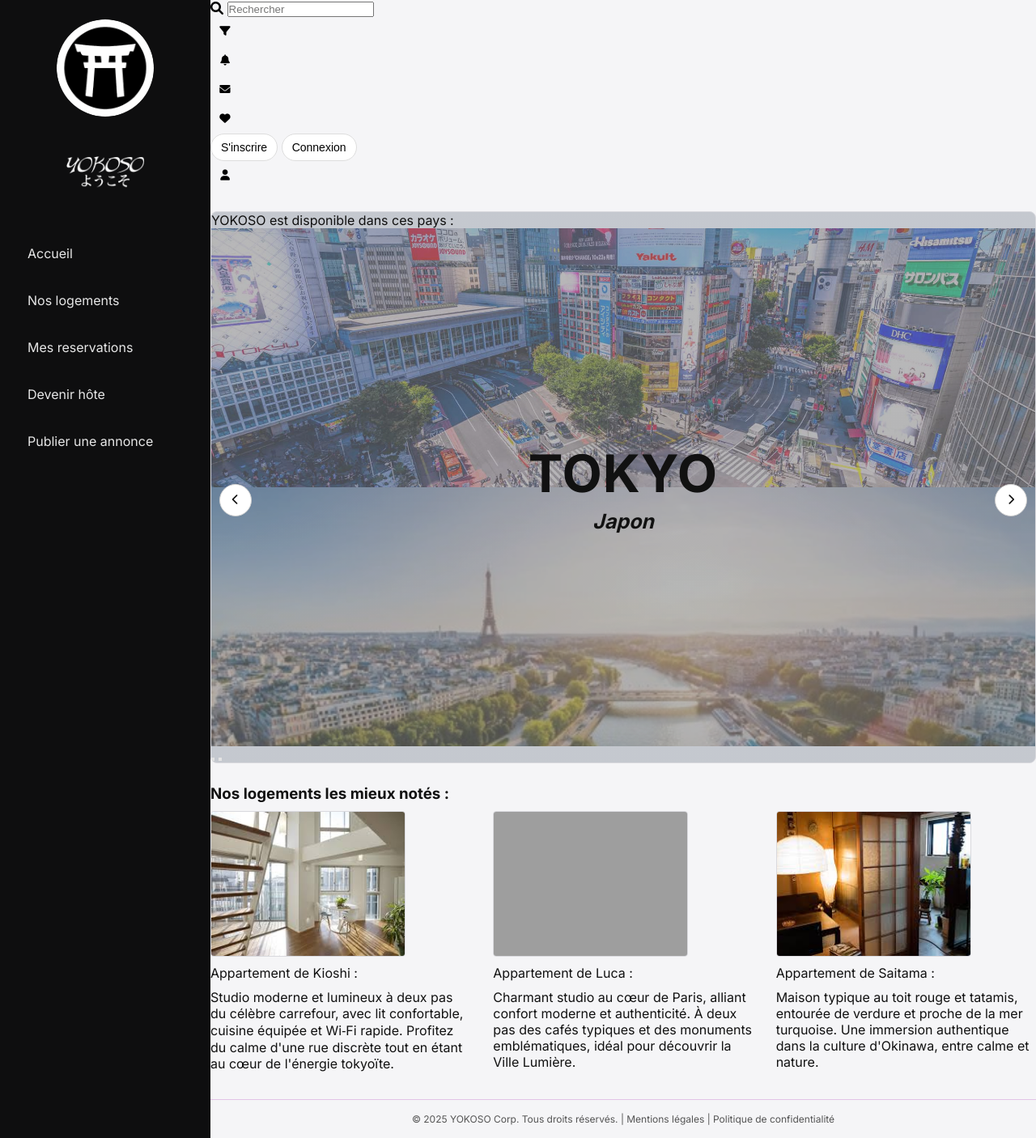
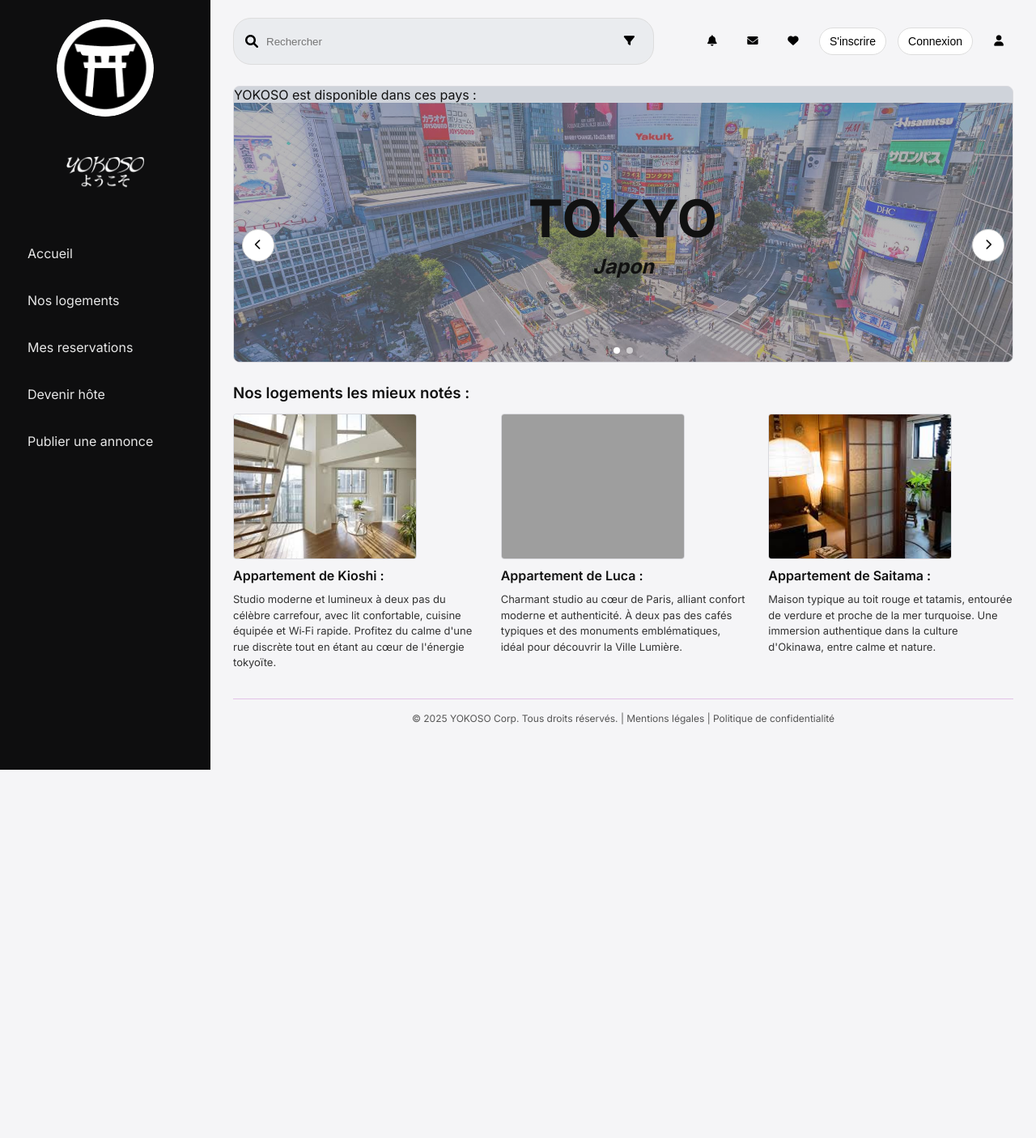
Before and after one commit to MarineMeyZielinski/Yokoso, a PHP site: page /home.php in a window 1280 px wide. Shown: the whole page at 81% size. After the commit the page ends 951 px from the top, so only its background shows below. Run offline with PHP 8.4, Linux system fonts and the light colour scheme; grey boxes are pictures that could not be loaded.

Commit message:
fin du scss dans la page home

```diff
--- /dev/null
+++ b/assets/scss/components/_caroussels.scss
@@ -0,0 +1,83 @@
+.carousel {
+  position: relative;
+}
+.carousel .slides {
+  display: flex;
+  width: 100%;
+  transition: transform 0.5s ease;
+}
+.carousel .slide {
+  min-width: 100%;
+}
+.dots {
+  position: absolute;
+  bottom: 10px;
+  left: 50%;
+  transform: translateX(-50%);
+  display: flex;
+  gap: 8px;
+  z-index: 2;
+}
+.dot {
+  width: 8px;
+  height: 8px;
+  border-radius: 50%;
+  background: rgba(255, 255, 255, 0.6);
+  border: none;
+  cursor: pointer;
+}
+.dot.active {
+  background: #fff;
+}
+
+.carousel-btn {
+  width: 50px;
+  height: 50px;
+  border: 2px solid #000000;
+  background-color: transparent;
+  color: #000000;
+  border-radius: 50%;
+  cursor: pointer;
+  transition: all 0.3s cubic-bezier(0.4, 0, 0.2, 1);
+  display: flex;
+  justify-content: center;
+  align-items: center;
+}
+
+/* Effet au survol des boutons de carrousel */
+.carousel-btn:hover {
+  background-color: #000000;
+  color: #ffffff;
+  transform: scale(1.1);
+}
+/* Section logements */
+.section-title {
+  font-weight: 600;
+  margin: 8px 0 14px;
+}
+.cards {
+  display: grid;
+  grid-template-columns: repeat(3, 1fr);
+  gap: 28px;
+  margin-top: 10px;
+}
+.card {
+  display: grid;
+  grid-template-rows: auto auto 1fr;
+  gap: 10px;
+}
+.card .thumb {
+  width: 75%;
+  height: 180px;
+  border-radius: 4px;
+  object-fit: cover;
+  border: 1px solid #d9d9de;
+}
+.card .name {
+  font-weight: 600;
+}
+.card .desc {
+  font-size: 13px;
+  color: #333;
+  line-height: 1.5;
+}
--- a/assets/scss/components/_navbar.scss
+++ b/assets/scss/components/_navbar.scss
@@ -0,0 +1,28 @@
+.content {
+  padding: 22px 28px 40px;
+}
+.topbar {
+  display: flex;
+  align-items: center;
+  gap: 14px;
+  justify-content: flex-end;
+}
+.search {
+  margin-right: auto;
+  display: flex;
+  align-items: center;
+  gap: 10px;
+  background: #eaecef;
+  border: 1px solid #ddd;
+  border-radius: 22px;
+  padding: 10px 14px;
+  width: 520px;
+  max-width: 58vw;
+
+  input {
+    border: none;
+    outline: none;
+    background: transparent;
+    width: 100%;
+  }
+}
--- a/assets/scss/main.css
+++ b/assets/scss/main.css
@@ -124,6 +124,132 @@ body {
   border: 1px solid #d9d9de;
 }
 
+.content {
+  padding: 22px 28px 40px;
+}
+
+.topbar {
+  display: flex;
+  align-items: center;
+  gap: 14px;
+  justify-content: flex-end;
+}
+
+.search {
+  margin-right: auto;
+  display: flex;
+  align-items: center;
+  gap: 10px;
+  background: #eaecef;
+  border: 1px solid #ddd;
+  border-radius: 22px;
+  padding: 10px 14px;
+  width: 520px;
+  max-width: 58vw;
+}
+.search input {
+  border: none;
+  outline: none;
+  background: transparent;
+  width: 100%;
+}
+
+.carousel {
+  position: relative;
+}
+
+.carousel .slides {
+  display: flex;
+  width: 100%;
+  transition: transform 0.5s ease;
+}
+
+.carousel .slide {
+  min-width: 100%;
+}
+
+.dots {
+  position: absolute;
+  bottom: 10px;
+  left: 50%;
+  transform: translateX(-50%);
+  display: flex;
+  gap: 8px;
+  z-index: 2;
+}
+
+.dot {
+  width: 8px;
+  height: 8px;
+  border-radius: 50%;
+  background: rgba(255, 255, 255, 0.6);
+  border: none;
+  cursor: pointer;
+}
+
+.dot.active {
+  background: #fff;
+}
+
+.carousel-btn {
+  width: 50px;
+  height: 50px;
+  border: 2px solid #000000;
+  background-color: transparent;
+  color: #000000;
+  border-radius: 50%;
+  cursor: pointer;
+  transition: all 0.3s cubic-bezier(0.4, 0, 0.2, 1);
+  display: flex;
+  justify-content: center;
+  align-items: center;
+}
+
+/* Effet au survol des boutons de carrousel */
+.carousel-btn:hover {
+  background-color: #000000;
+  color: #ffffff;
+  transform: scale(1.1);
+}
+
+/* Section logements */
+.section-title {
+  font-weight: 600;
+  margin: 8px 0 14px;
+}
+
+.cards {
+  display: grid;
+  grid-template-columns: repeat(3, 1fr);
+  gap: 28px;
+  margin-top: 10px;
+}
+
+.card {
+  display: grid;
+  grid-template-rows: auto auto 1fr;
+  gap: 10px;
+}
+
+.card .thumb {
+  width: 75%;
+  height: 180px;
+  border-radius: 4px;
+  -o-object-fit: cover;
+     object-fit: cover;
+  border: 1px solid #d9d9de;
+}
+
+.card .name {
+  font-weight: 600;
+}
+
+.card .desc {
+  font-size: 13px;
+  color: #333;
+  line-height: 1.5;
+}
+
 .hero {
   position: relative;
   margin: 26px 0;
--- a/assets/scss/main.scss
+++ b/assets/scss/main.scss
@@ -18,6 +18,8 @@
 @import 'components/buttons';
 @import 'components/cards';
 @import 'components/forms';
+@import 'components/navbar';
+@import 'components/caroussels';
 
 //Pages
 @import 'pages/home';
```
Also changed, not shown: 1 other file.
